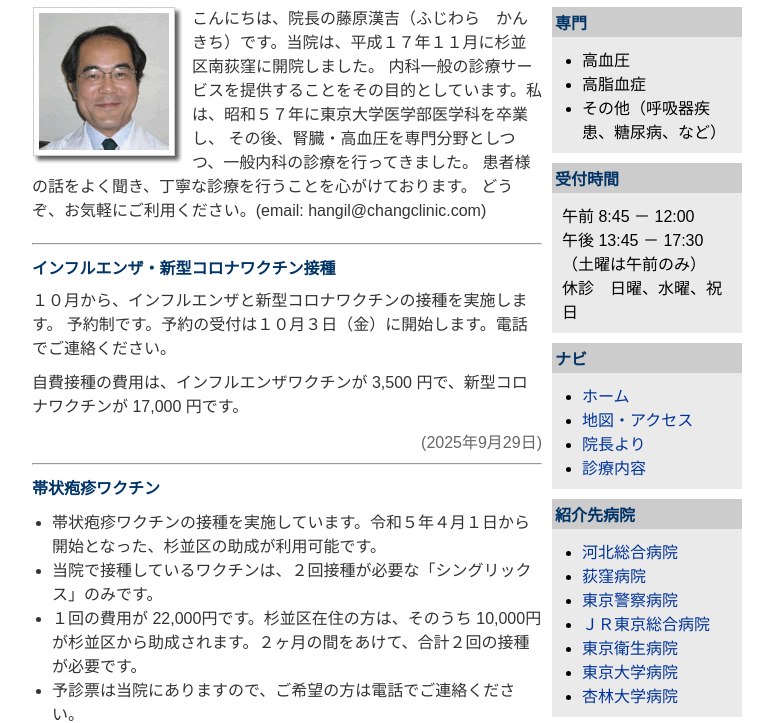
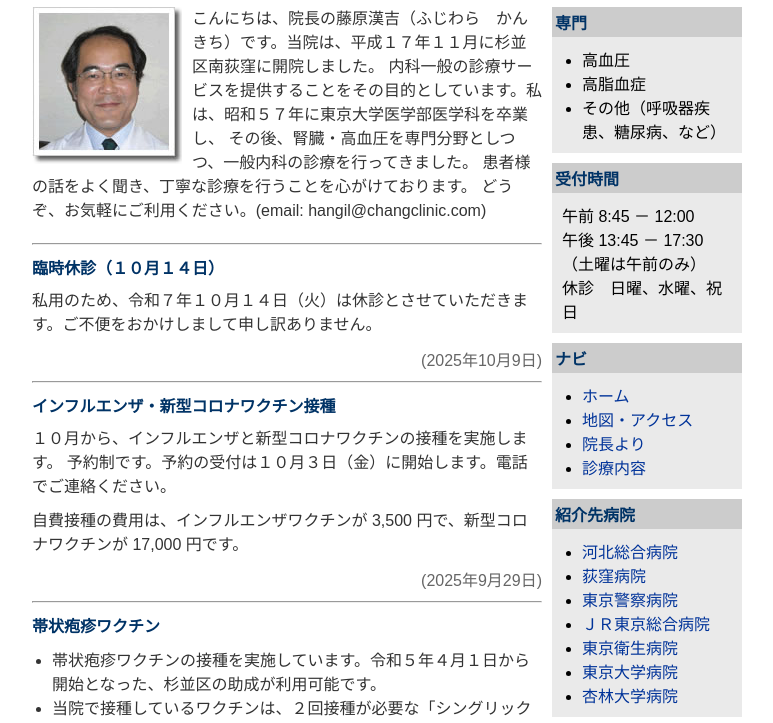
Before and after one commit to hangilc/changclinic.com, a plain HTML site: page docs/index.html in a window 1280 px wide. Shown: the part 105-828 px from the top of the page, without its empty margins (253-1026 px from the left). Drawn offline with Linux system fonts and the light colour scheme.

Commit message:
announce

```diff
--- a/docs/index.html
+++ b/docs/index.html
@@ -32,6 +32,13 @@
   どうぞ、お気軽にご利用ください。(email: hangil@changclinic.com)
 </p>
 
+<hr />
+
+<h2>臨時休診（１０月１４日）</h2>
+<p>
+私用のため、令和７年１０月１４日（火）は休診とさせていただきます。ご不便をおかけしまして申し訳ありません。
+</p>
+<div class="post-date">(2025年10月9日)</div>
 <hr />
 
 <h2>インフルエンザ・新型コロナワクチン接種</h2>
```
Also changed, not shown: templates/pages/index.html (+7 -0 lines).
